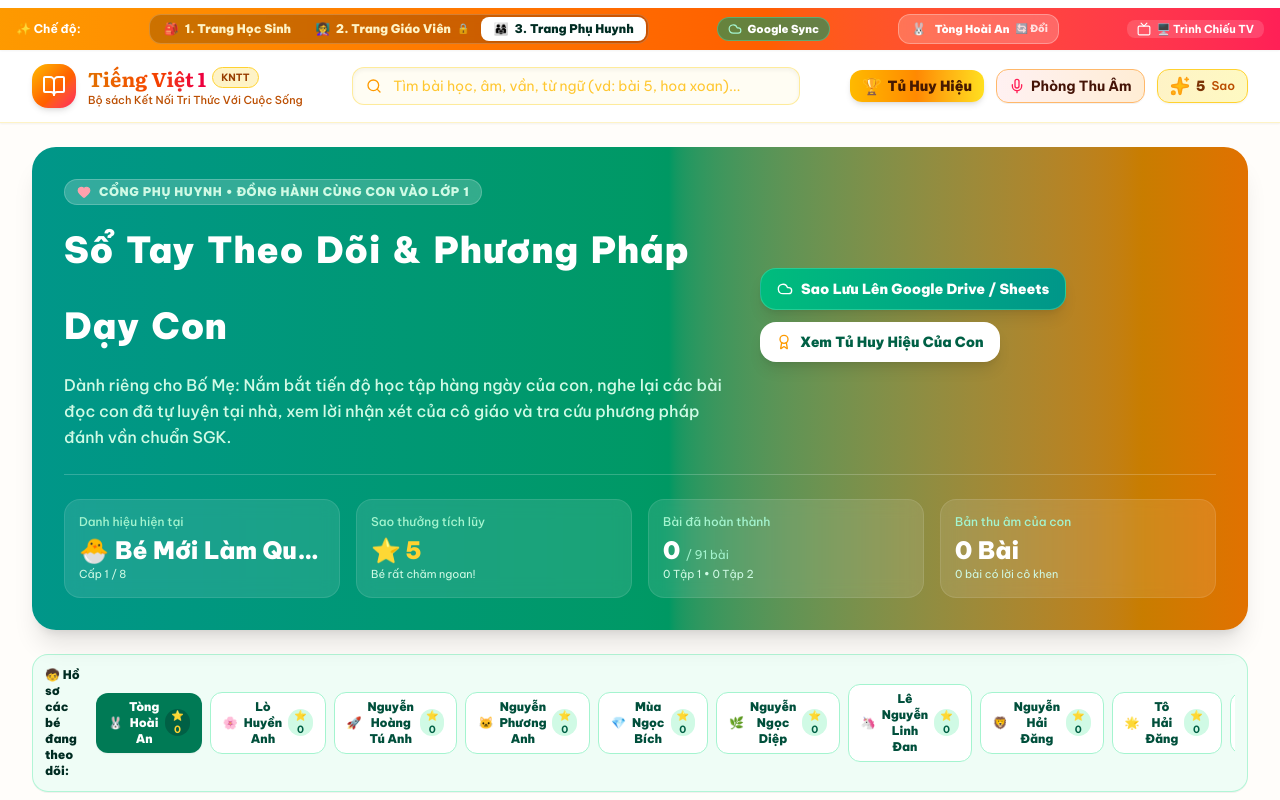
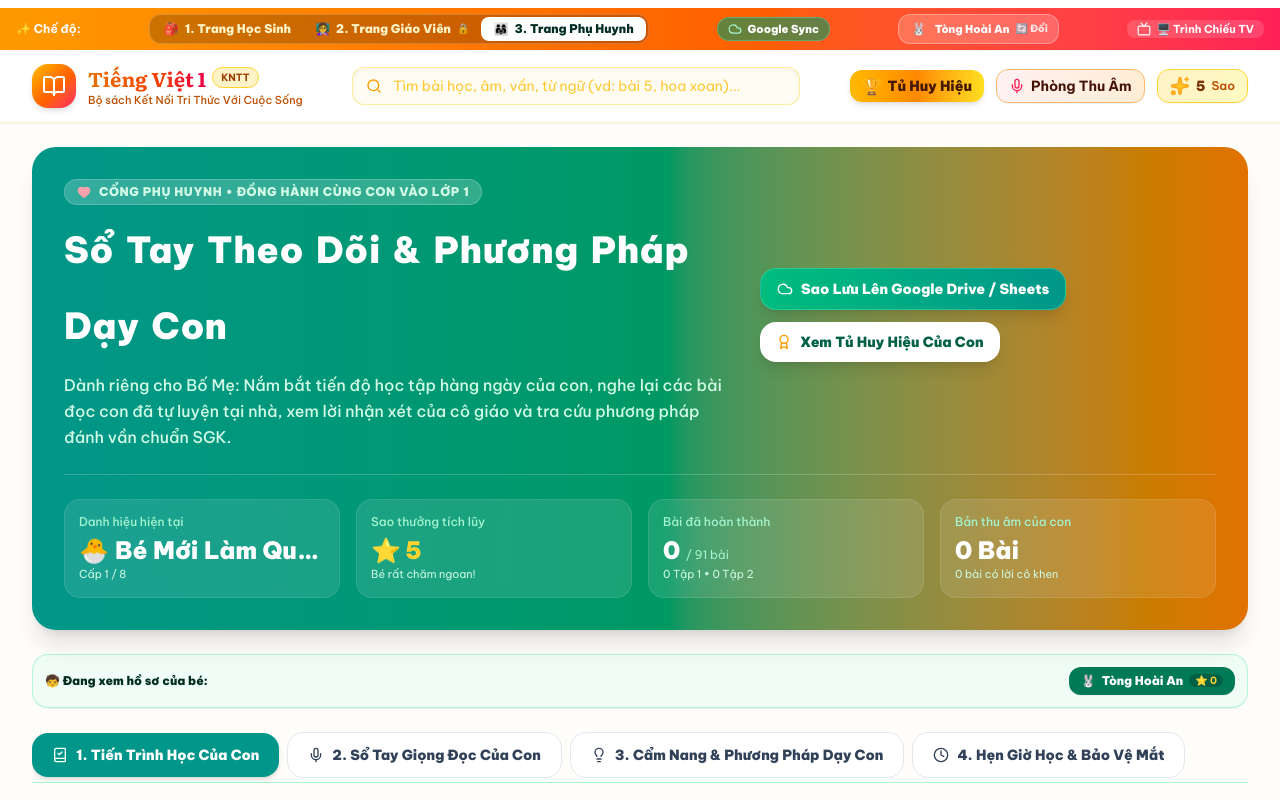
Before and after one commit to hienlinhthxn-del/H-c-Ti-ng-Vi-t-1-A2, a React (Vite) app: page /parent in a window 1280 px wide. Shown: the top 800 px of the page. Built offline with nearby package versions, Linux system fonts and the light colour scheme.

Commit message:
Hide other students in Parent Portal, only show selected student

```diff
--- a/src/components/ParentPortalView.tsx
+++ b/src/components/ParentPortalView.tsx
@@ -232,37 +232,25 @@ export const ParentPortalView: React.FC<ParentPortalViewProps> = ({
         </div>
       </div>
 
-      {/* Child Profile Switcher bar for Multi-child families */}
+      {/* Child Profile Display */}
       {allStudents.length > 0 && (
         <div className="bg-emerald-50/80 border border-emerald-200/80 rounded-2xl p-3 flex flex-col sm:flex-row sm:items-center justify-between gap-3 shadow-2xs">
           <div className="flex items-center gap-2 text-xs font-black text-emerald-950">
-            <span>🧒 Hồ sơ các bé đang theo dõi:</span>
+            <span>🧒 Đang xem hồ sơ của bé:</span>
           </div>
-          <div className="flex items-center gap-2 overflow-x-auto no-scrollbar">
-            {allStudents.map(student => {
-              const isSelected = student.id === selectedStudentId;
+          <div className="flex items-center gap-2">
+            {allStudents.filter(s => s.id === selectedStudentId).map(student => {
               return (
-                <button
+                <div
                   key={student.id}
-                  onClick={() => {
-                    setSelectedStudentId(student.id);
-                    userProfileService.setActiveUser(student.id);
-                    speechService.playSoundEffect('pop');
-                  }}
-                  className={`flex items-center gap-1.5 px-3 py-1.5 rounded-xl text-xs font-black transition-all cursor-pointer ${
-                    isSelected
-                      ? 'bg-emerald-700 text-white shadow-xs'
-                      : 'bg-white text-emerald-900 hover:bg-emerald-100 border border-emerald-200'
-                  }`}
+                  className="flex items-center gap-1.5 px-3 py-1.5 rounded-xl text-xs font-black bg-emerald-700 text-white shadow-xs"
                 >
                   <span>{student.avatar}</span>
                   <span>{student.name}</span>
-                  <span className={`text-[10px] px-1.5 py-0.2 rounded-full font-bold ${
-                    isSelected ? 'bg-emerald-800 text-amber-300' : 'bg-emerald-100 text-emerald-800'
-                  }`}>
+                  <span className="text-[10px] px-1.5 py-0.2 rounded-full font-bold bg-emerald-800 text-amber-300">
                     ⭐ {student.starsCount || 0}
                   </span>
-                </button>
+                </div>
               );
             })}
           </div>
```
